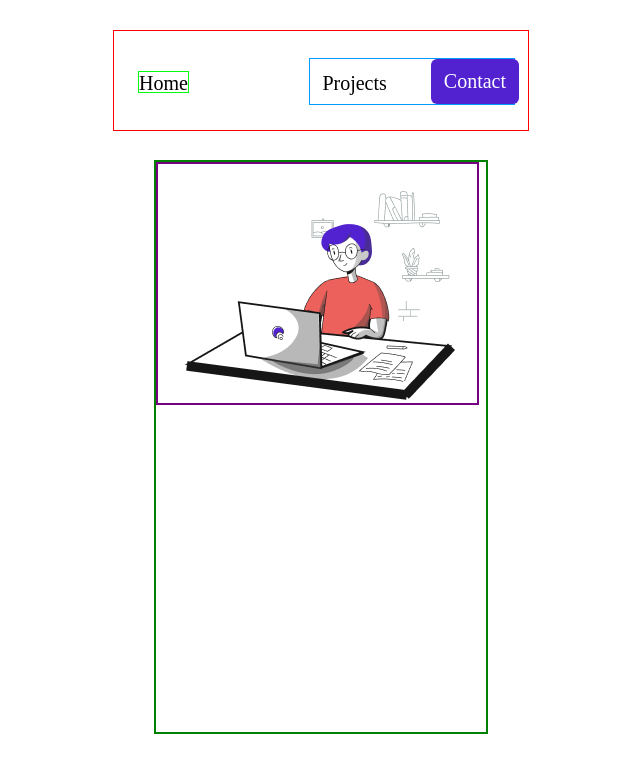
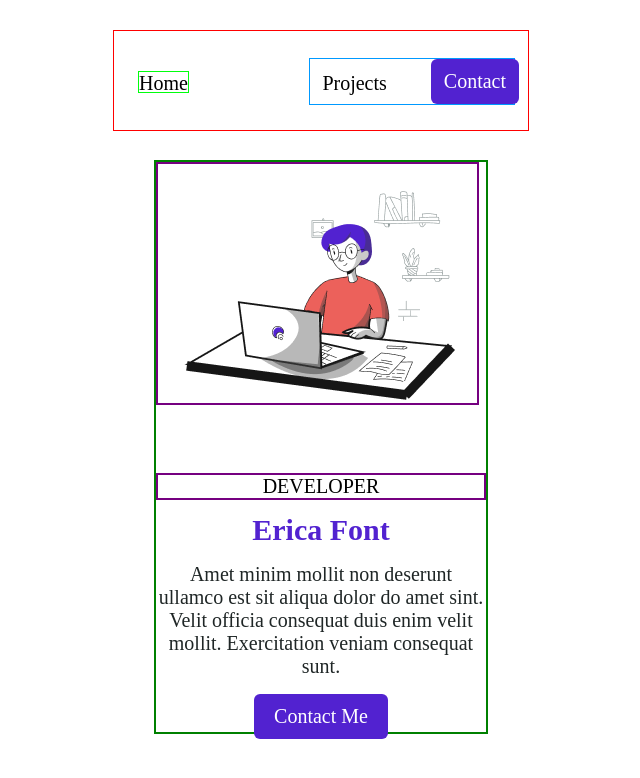
Before and after one commit to Pedro-Lucax/Portif-lio-Dev, a plain HTML site: page index.html in a window 1280 px wide. Shown: the whole page, without its empty margins (319-959 px from the left). Drawn offline with Linux system fonts and the light colour scheme.

Commit message:
atualizando portifólio

```diff
--- a/Imagens/style.css
+++ b/Imagens/style.css
@@ -62,18 +62,55 @@ nav {
     text-decoration: none;
 }
 
-.secao1{
+.secao1 {
     border: 2px solid green;
     width: 329.4px;
     height: 569.54px;
     margin: 29px auto;
 }
 
-.secao1 img{
+.secao1 img {
     border: 2px solid rgb(117, 0, 128);
     width: 318.96px;
     height: 238.77px;
 }
+
+.developer {
+    border: 2px solid rgb(117, 0, 128);
+    text-align: center;
+    margin: 63.27px auto 12.5px;
+}
+
+.secao1 h1 {
+    text-align: center;
+    margin: 12.5px auto 16px;
+    color: #5222D0;
+
+}
+
+.descricao{
+    text-align: center;
+    color: #1F2626;
+    margin: 16px auto 16px;
+}
+
+.contactme2 {
+    background-color: #5222d0;
+    width: 134px;
+    height: 45px;
+    margin: 16px auto;
+    border-radius: 6px;
+    display: flex;
+    text-align: center;
+    justify-content: center;
+    align-items: center;
+}
+
+.secao1 a {
+    color: white;
+    text-decoration: none;
+}
+
 
 
 /* Quando a tela for maior que 768px (tablet e desktop) */
--- a/index.html
+++ b/index.html
@@ -16,21 +16,26 @@
             </div>
             <div class="menu">
                 <a href="#">Projects</a>
-                <bottom class="botaomenu">
+                <div class="botaomenu">
                     <a href="#">Contact</a>
-                </bottom>
+                </div>
             </div>
         </nav>
     </header>
 
     <section class="secao1">
         <img src="Imagens/blogging 1.png" alt="Um menino do computador">
-        <p></p>
-        <h1></h1>
-        <p></p>
-        <bottom>
-            <a href="#"></a>
-        </bottom>
+        <div class="developer">
+            <p>DEVELOPER</p>
+        </div>
+        <h1>Erica Font</h1>
+        <div class="descricao">
+            <p>Amet minim mollit non deserunt ullamco est sit aliqua dolor do amet sint. Velit officia consequat duis
+                enim velit mollit. Exercitation veniam consequat sunt.</p>
+        </div>
+        <div class="contactme2">
+            <a href="#">Contact Me</a>
+        </div>
     </section>
 
 </body>
```
